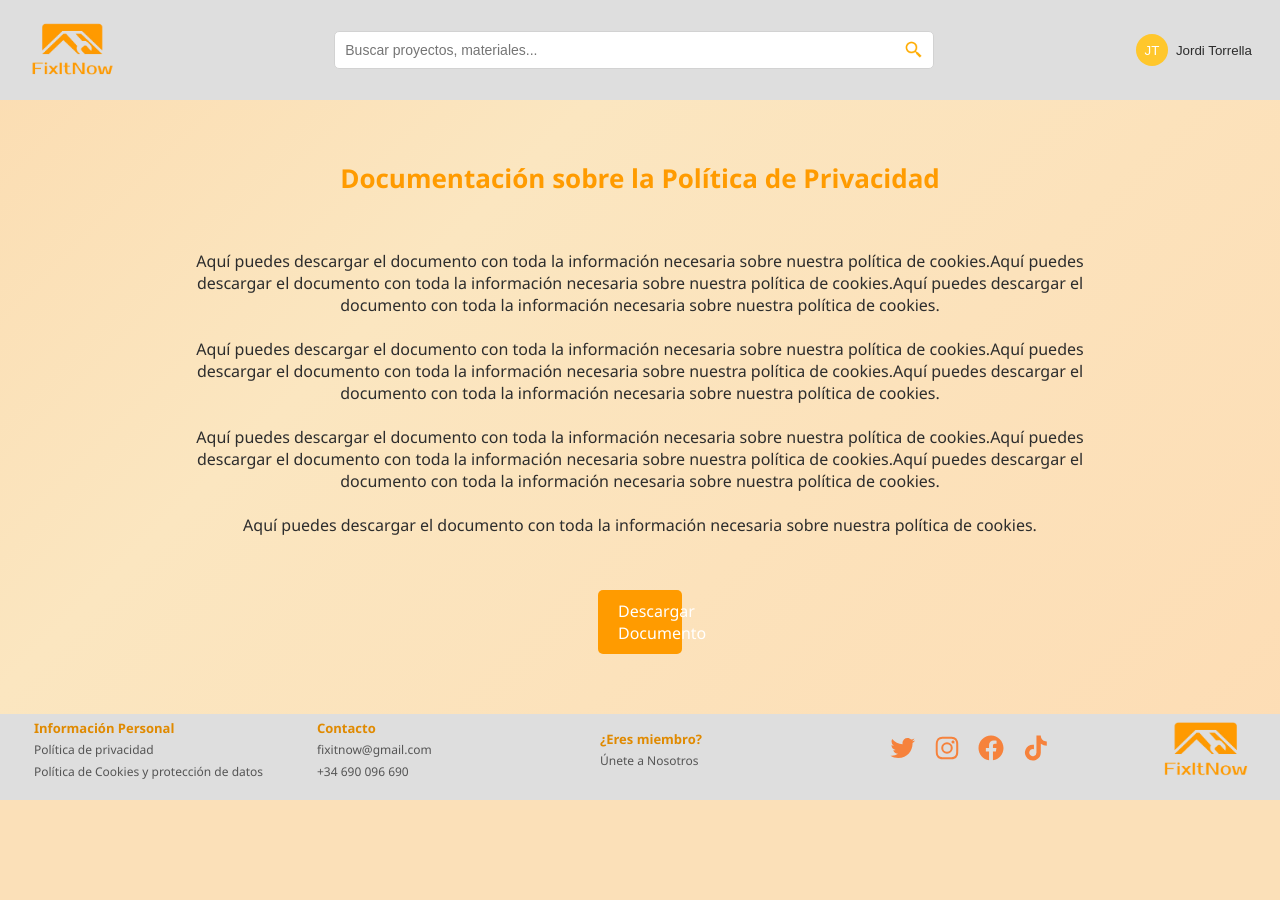
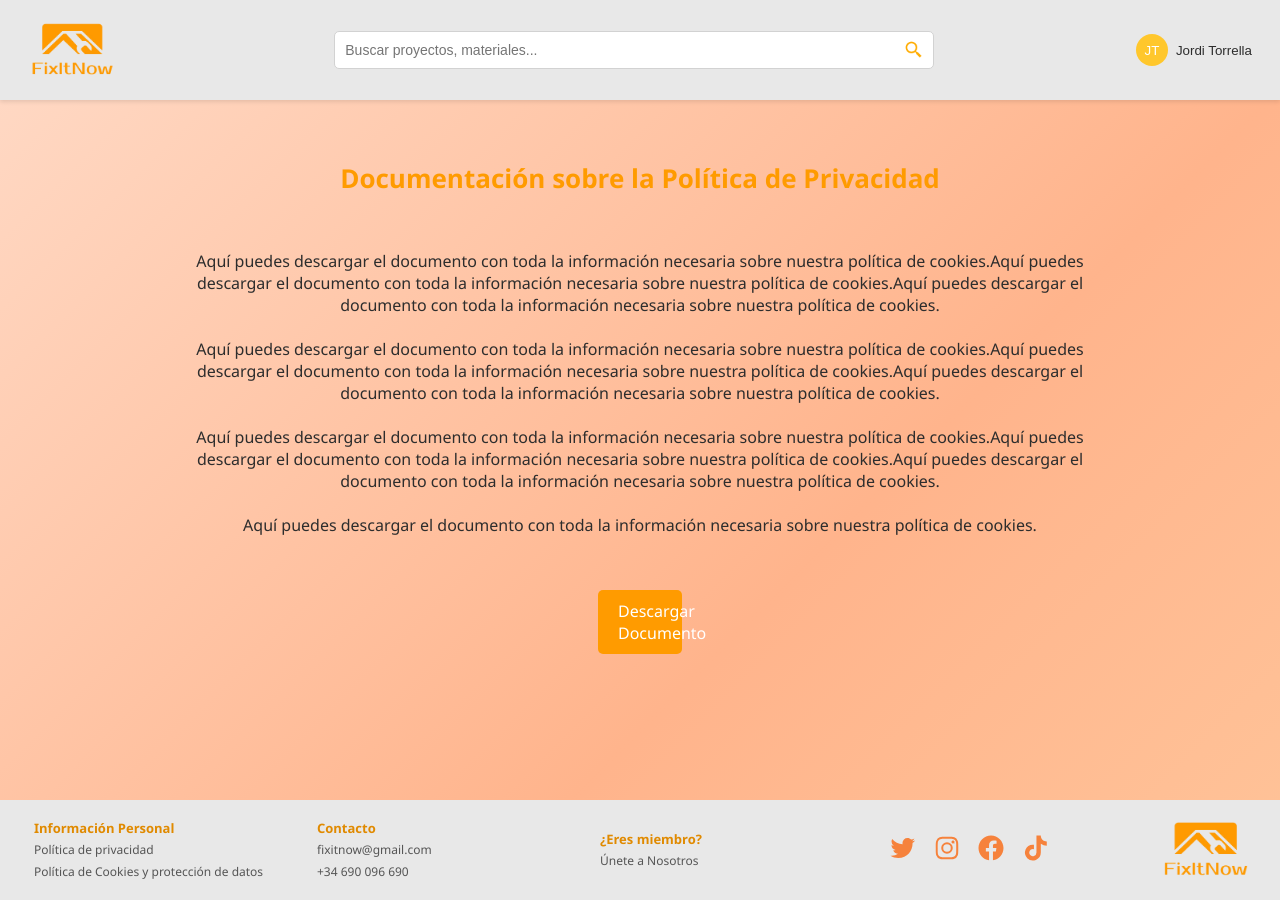
Before and after one commit to Srmata01/ProyectoFinalDAW, a PHP site: page /politicaprivacidad.html in a window 1280 px wide. Before the commit the page ends 800 px from the top, so only its background shows below. Run offline with PHP 8.4, Linux system fonts and the light colour scheme.

Commit message:
cambios fondo fase 2

```diff
--- a/politicaprivacidad.html
+++ b/politicaprivacidad.html
@@ -38,18 +38,6 @@
             </div>
         </div>
     </header>
-    </head>
-
-    <body>
-
-
-
-        <!-- <div class="video-background">
-            <video autoplay muted loop>
-                <source src="/ProyectoFinalDAW/media/videocorp1.mp4" type="video/mp4">
-                Tu navegador no soporta videos en HTML5.
-            </video>
-        </div> -->
 
     <main class="app-main">
         <div class="document-container">
@@ -76,7 +64,6 @@
             <a href="media/politica_privacidad_document.pdf" download class="download-button">Descargar Documento</a>
         </div>
     </main>
-
 
     <footer>
         <div class="footer-container">
@@ -117,8 +104,6 @@
             </div>
         </div>
     </footer>
-
-
 </body>
 
 </html>
--- a/styles.css
+++ b/styles.css
@@ -32,29 +32,13 @@ body {
     display: flex;
     flex-direction: column;
     min-height: 100vh;
-    position: relative; /* necesario para posicionar el pseudo-elemento */
-    overflow: hidden;
-    z-index: 0; /* asegura que el fondo esté detrás */
+    position: relative;
+    overflow-x: hidden;
 }
+
 a{
     color: grey;
     text-decoration: none;
-}
-body::before {
-    content: '';
-    position: fixed;
-    top: 0;
-    left: 0;
-    width: 100%;
-    height: 100%;
-    /* Aqui va el background si quieres image */
-    background-color: #dcdcdc;
-    background-size: cover;
-    background-position: center;
-    opacity: 0.6;
-    z-index: -1; /* detrás del contenido del body */
-    pointer-events: none; /* evita interferencias con clicks */
-    backdrop-filter: blur(5px); /* si quieres mantener el blur */
 }
 
 /* Header */
@@ -62,6 +46,8 @@ header {
     background-color: var(--color-background);
     padding: 0;
     box-shadow: var(--shadow);
+    position: relative;
+    z-index: 2;
 }
 
 .header-container {
@@ -216,18 +202,15 @@ header {
 /* Documentación */
 .document-container {
     display: flex;
-    flex-direction: column;  /* Cambié esto para que sea columna */
+    flex-direction: column;
     justify-content: center;
-    /* background-color: var(--color-background-content); */
     padding: 20px;
     text-align: center;
     border-radius: var(--radius-md);
     width: 80%;
     margin: 40px auto;
-
 }
 
-/* Documentación */
 .document-container3 {
     display: flex;
     justify-content: center;
@@ -237,21 +220,17 @@ header {
     width: 80%;
     margin: 10px auto;
     gap: 100px;
-
 }
 
-/* Documentación */
 .document-container2 {
     display: flex;
     display: block;
     align-items: center;
     justify-content: center;
-    /* background-color: var(--color-background-content); */
     padding: 20px;
     text-align: center;
     border-radius: var(--radius-md);
     margin: 40px auto;
-
 }
 
 .download-button, .download-btn {
@@ -288,8 +267,8 @@ footer {
     padding: 20px 0;
     width: 100%;
     margin-top: auto;
-    position: absolute;
-    bottom: 0;
+    position: relative;
+    z-index: 2;
 }
 
 .footer-container {
@@ -363,7 +342,6 @@ a.option-link:hover {
 p.option-description{
     font-style: italic !important;
     color:#5e5d5d;
-
 }
 
 .option-card .option-image {
@@ -522,7 +500,6 @@ textarea:focus {
     background-color: var(--color-primary-dark);
 }
 
-/* Profile photo styles */
 .profile-photo-container {
     text-align: center;
     margin-bottom: 20px;
@@ -537,7 +514,6 @@ textarea:focus {
     box-shadow: 0 2px 4px rgba(0, 0, 0, 0.1);
 }
 
-/* File upload input styles */
 input[type="file"] {
     padding: 8px;
     border: 1px solid var(--color-border);
@@ -562,7 +538,6 @@ input[type="file"]::-webkit-file-upload-button:hover {
     background-color: var(--color-primary-dark);
 }
 
-/* Large profile avatar for profile pages */
 .large-avatar {
     width: 150px;
     height: 150px;
@@ -577,7 +552,6 @@ input[type="file"]::-webkit-file-upload-button:hover {
     margin-bottom: 20px;
 }
 
-/* Success and error messages */
 .success-message {
     background-color: #d4edda;
     color: #155724;
@@ -588,7 +562,6 @@ input[type="file"]::-webkit-file-upload-button:hover {
     text-align: center;
 }
 
-/* Estilos para el diseño de dos columnas en perfiles */
 .profile-columns-container {
     display: flex;
     gap: 30px;
@@ -609,7 +582,6 @@ input[type="file"]::-webkit-file-upload-button:hover {
     font-size: 1.5rem;
 }
 
-/* Ajustes responsive para las columnas */
 @media (max-width: 768px) {
     .profile-columns-container {
         flex-direction: column;
@@ -619,25 +591,31 @@ input[type="file"]::-webkit-file-upload-button:hover {
         width: 100%;
     }
 }
-
+/* (255, 213, 171, 0.9), rgba(251, 230, 192, 0.9) */
 .app-main {
     position: relative;
-    z-index: 1;
-    overflow: hidden;
-    background: linear-gradient(-45deg, #ffd5ab, #fbe6c0, #fcc288, #ffffff);
+    flex: 1;
+    background: linear-gradient(-45deg,
+        rgba(255, 180, 110, 0.7),  /* Naranja con 70% opacidad */
+        rgba(255, 220, 150, 0.7),  /* Amarillo con 70% opacidad */
+        rgba(255, 148, 91, 0.7),   /* Naranja oscuro con 70% opacidad */
+        rgba(255, 255, 255, 0.7));  /* Blanco con 70% opacidad */
     background-size: 400% 400%;
-    animation: moveBackground 20s ease infinite;
+    animation: moveBackground 8s ease infinite;
+    padding-bottom: 60px;
+    min-height: calc(100vh - 100px);
 }
 
-/* Animación del fondo */
 @keyframes moveBackground {
     0% {
         background-position: 0% 50%;
     }
     50% {
         background-position: 100% 50%;
+        background-size: 420% 420%;
     }
     100% {
         background-position: 0% 50%;
+        background-size: 400% 400%;
     }
 }
```
Lines whose indentation alone changed are shown as unchanged.
